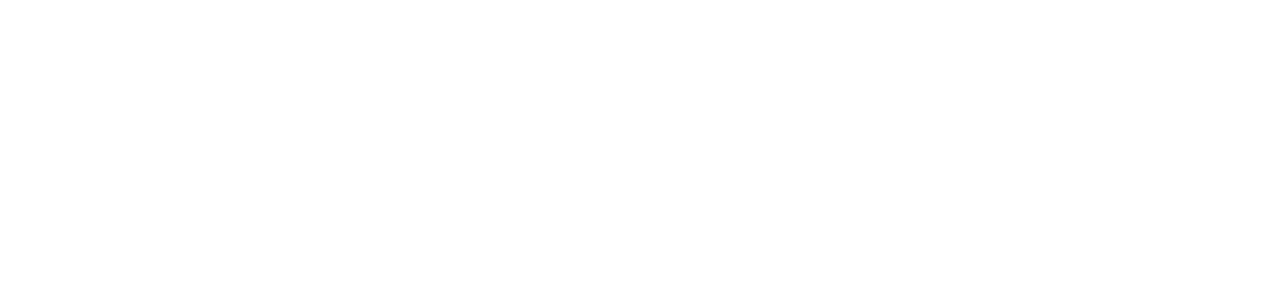
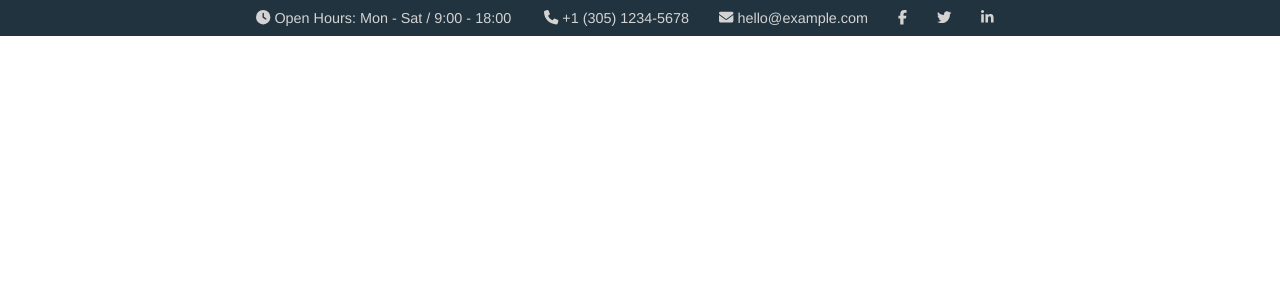
Before and after one commit to marcoaufiero/proj-html-vuejs, a Vue app: page / in a window 1280 px wide. Shown: the top 300 px of the page. Built offline with nearby package versions, Linux system fonts and the light colour scheme.

Commit message:
banner added to header

```diff
--- a/src/App.vue
+++ b/src/App.vue
@@ -1,17 +1,18 @@
 <template>
   <div id="app">
-
+    <HeaderComp/>
 
   </div>
 </template>
 
 <script>
 
+import HeaderComp from './components/HeaderComp.vue'
 
 export default {
   name: 'App',
   components: {
-
+    HeaderComp
   }
 }
 </script>
@@ -21,8 +22,14 @@ export default {
   font-family: Avenir, Helvetica, Arial, sans-serif;
   -webkit-font-smoothing: antialiased;
   -moz-osx-font-smoothing: grayscale;
-  text-align: center;
-  color: #2c3e50;
-  margin-top: 60px;
+
+
 }
+
+*{
+    margin: 0;
+    padding: 0;
+    box-sizing: border-box;
+  }
+
 </style>
--- /dev/null
+++ b/src/components/HeaderComp.vue
@@ -0,0 +1,60 @@
+<template>
+    <header>
+        <div class="banner">
+            <div class="container">
+                <div>
+                    <font-awesome-icon icon="fa-solid fa-clock" />
+                    <span> Open Hours: Mon - Sat / 9:00 - 18:00</span>
+                </div>
+                <div>
+                    <a href="#">
+                        <font-awesome-icon icon="fa-solid fa-phone" />
+                        <span> +1 (305) 1234-5678</span>
+                    </a>
+                    <a href="#">
+                        <font-awesome-icon icon="fa-solid fa-envelope" />
+                        <span> hello@example.com</span>
+                    </a>
+                    <a href="#">
+                        <font-awesome-icon icon="fa-brands fa-facebook-f" />
+                    </a>
+                    <a href="#">
+                        <font-awesome-icon icon="fa-brands fa-twitter" />
+                    </a>
+                    <a href="#">
+                        <font-awesome-icon icon="fa-brands fa-linkedin-in" />
+                    </a>
+                </div>
+            </div>
+        </div>
+
+    </header>
+</template>
+
+<script>
+    export default {
+        name: 'HeaderComp'
+    }
+</script>
+
+<style lang="scss" scoped>
+    .banner{
+        background-color: #21333E;
+        padding: 10px 0;
+        .container{
+            width: 60%;
+            margin-inline: auto;
+            color: lightgrey;
+            display: flex;
+            justify-content: space-between;
+            font-size: 0.9rem;
+        }
+    }
+
+    a{
+        text-decoration: none;
+        color: inherit;
+        margin-right: 30px;
+    }
+
+</style>
--- a/src/main.js
+++ b/src/main.js
@@ -8,12 +8,12 @@ import { library } from '@fortawesome/fontawesome-svg-core'
 import { FontAwesomeIcon } from '@fortawesome/vue-fontawesome'
 
 /* import specific icons */
-import { faUserSecret } from '@fortawesome/free-solid-svg-icons'
+import { faClock, faPhone, faEnvelope } from '@fortawesome/free-solid-svg-icons'
 /*Import icone regular */
 // import { faFaceSmile } from '@fortawesome/free-regular-svg-icons'
-
+import { faFacebookF, faTwitter, faLinkedinIn } from '@fortawesome/free-brands-svg-icons'
 /* add icons to the library */
-library.add(faUserSecret)
+library.add(faClock, faPhone, faEnvelope, faFacebookF, faTwitter, faLinkedinIn)
 
 /* add font awesome icon component */
 Vue.component('font-awesome-icon', FontAwesomeIcon)
```
